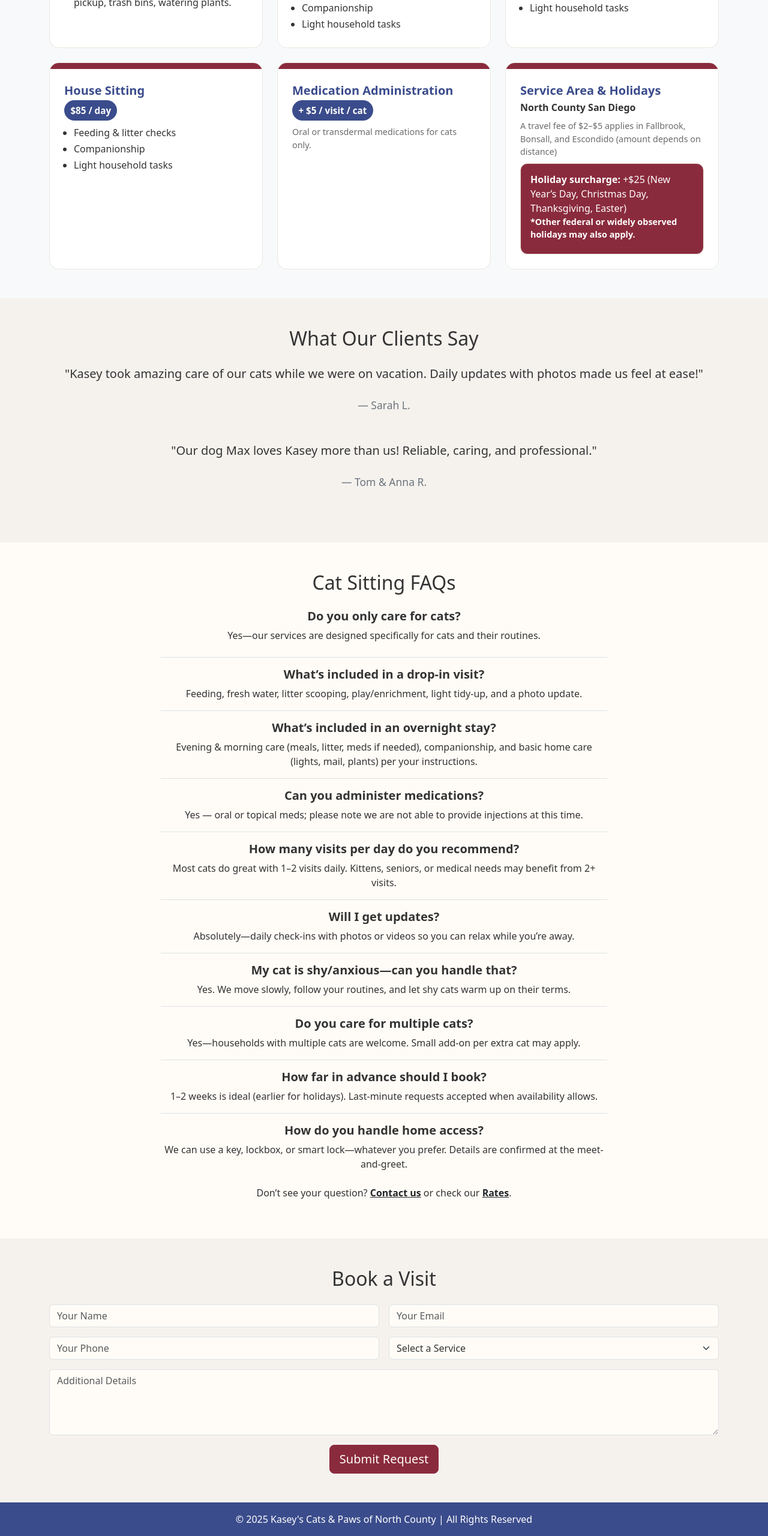
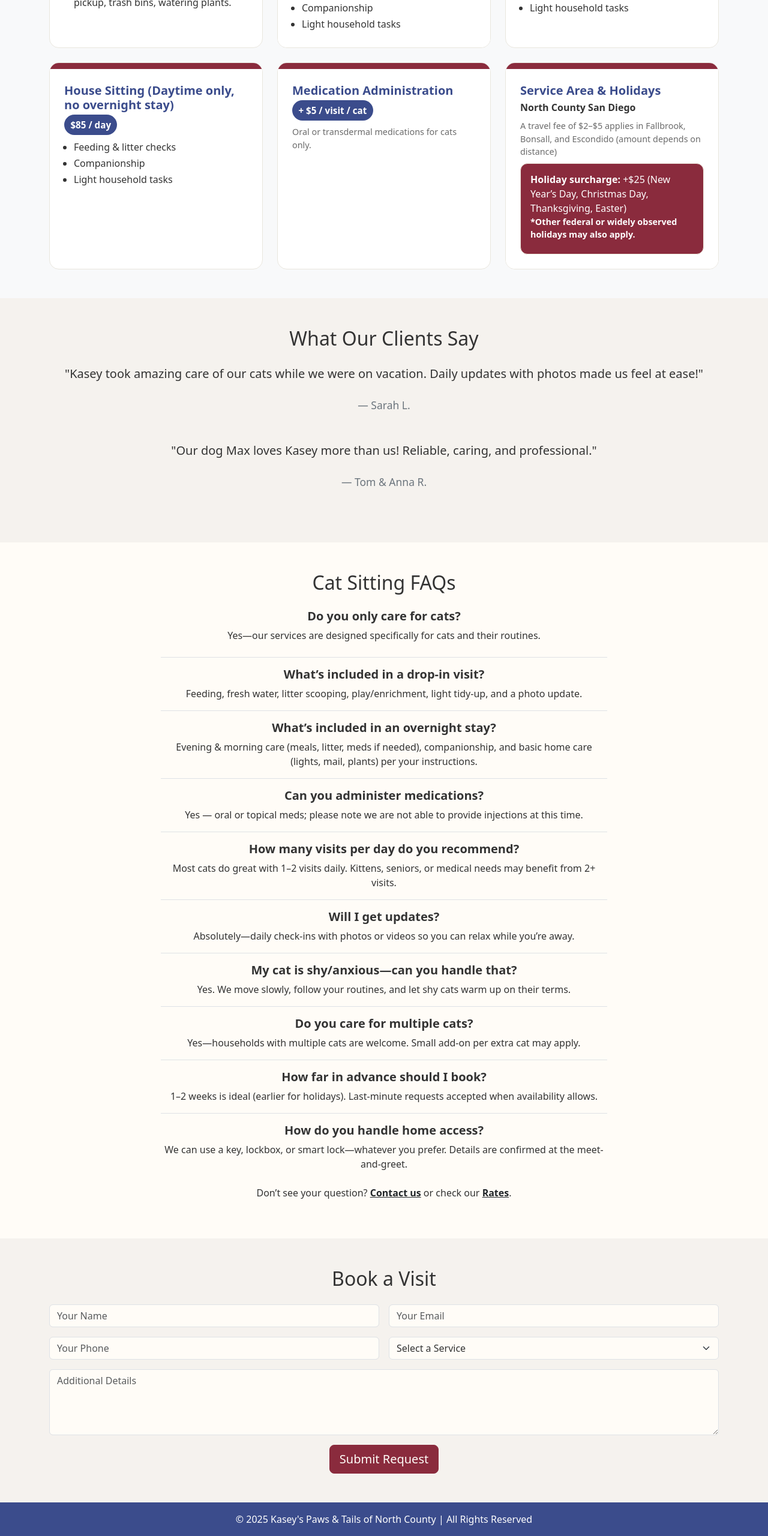
Before and after one commit to Peggy-works/kpaws-nc, a plain HTML site: page index.html in a window 1280 px wide. Shown: the part 1773-4333 px from the top of the page at 60% size. Drawn offline with nearby package versions, Linux system fonts and the light colour scheme.

Commit message:
Updated wording in footer

```diff
--- a/index.html
+++ b/index.html
@@ -288,7 +288,7 @@
                 <div class="service-card h-100">
                     <div class="service-banner"></div>
                     <div class="card-body p-4">
-                    <h5 class="card-title">House Sitting</h5>
+                    <h5 class="card-title">House Sitting (Daytime only, no overnight stay)</h5>
                     <p class="mb-2"><span class="price-tag">$85 / day</span></p>
                     <ul class="bullet">
                         <li>Feeding & litter checks</li>
@@ -485,7 +485,7 @@
 
         <!-- Footer -->
         <footer class="bottom-footer text-white text-center py-3">
-            <p class="mb-0">&copy; 2025 Kasey's Cats & Paws of North County | All Rights Reserved</p>
+            <p class="mb-0">&copy; 2025 Kasey's Paws & Tails of North County | All Rights Reserved</p>
         </footer>
         <script src="https://cdn.jsdelivr.net/npm/bootstrap@5.3.7/dist/js/bootstrap.bundle.min.js" integrity="sha384-ndDqU0Gzau9qJ1lfW4pNLlhNTkCfHzAVBReH9diLvGRem5+R9g2FzA8ZGN954O5Q" crossorigin="anonymous"></script>
         <script src="index.js"></script>
```
